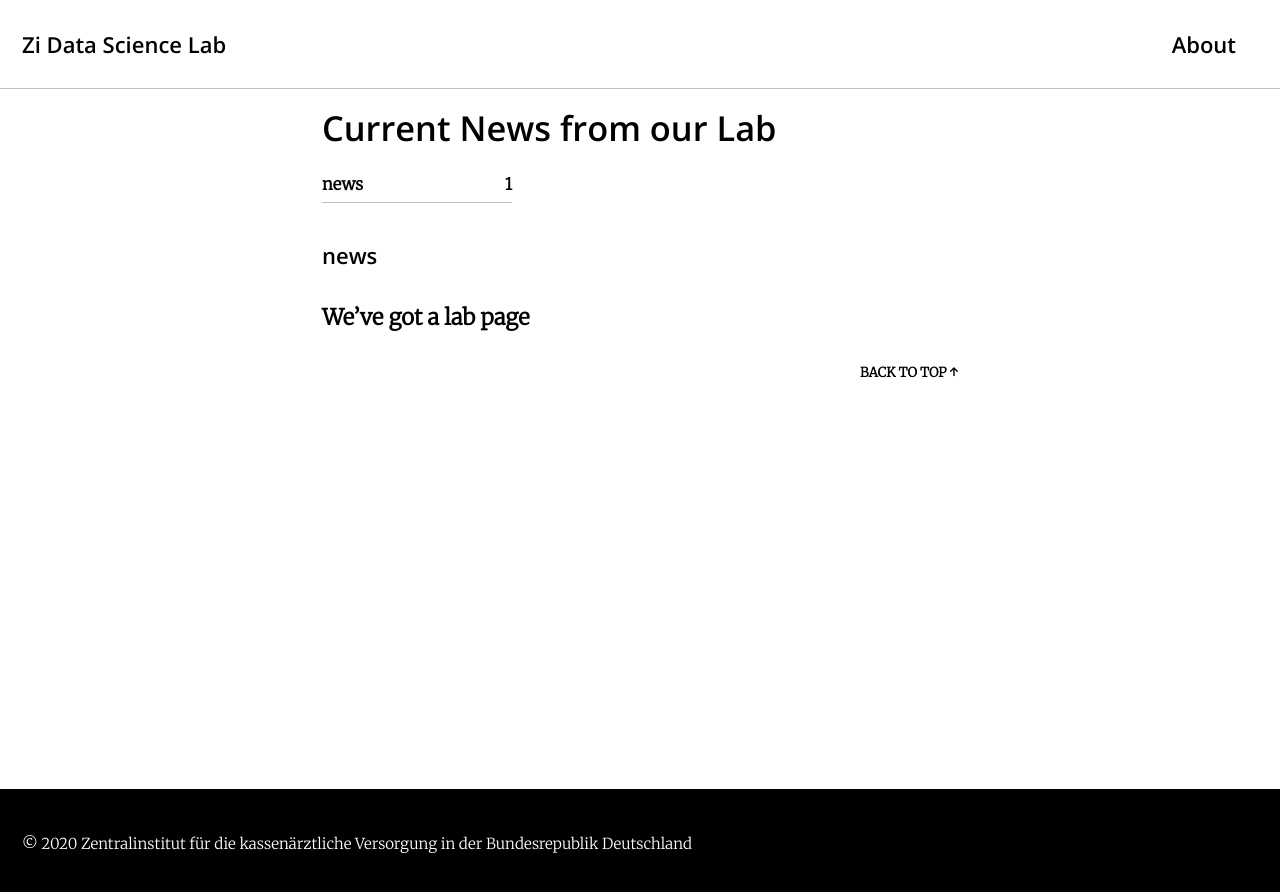
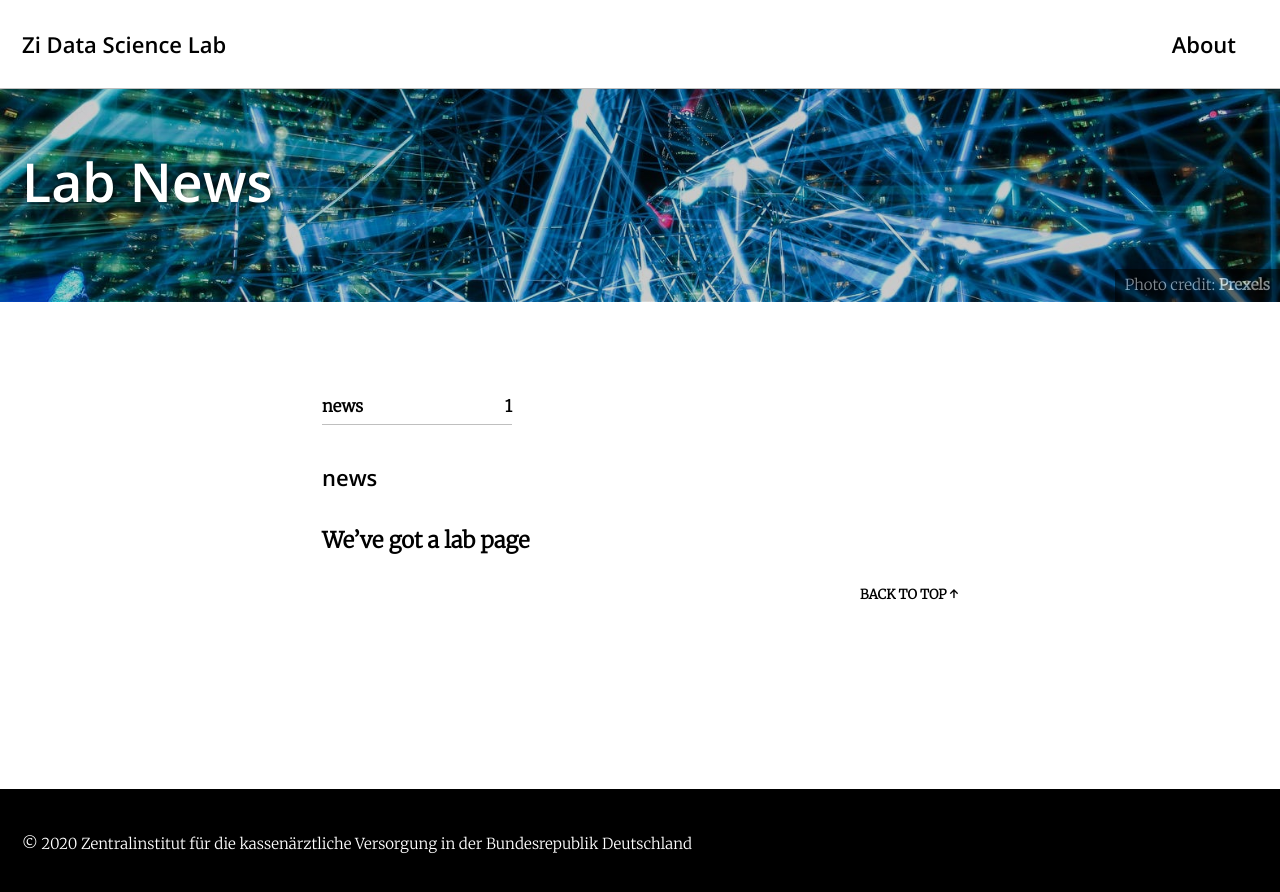
Before and after one commit to zidatalab/zidatalab.github.io, a Jekyll site: the page built from _pages/News.md, in a window 1280 px wide. Shown: the top 892 px of the page. Built offline with Jekyll 4.4.1, drawn with Linux system fonts in a browser that asks for light colours; cached includes are drawn as plain includes; nearby versions of some CDN libraries.

Commit message:
Update News.md

```diff
--- a/_pages/News.md
+++ b/_pages/News.md
@@ -1,5 +1,9 @@
 ---
 layout: categories
-title: "Current News from our Lab"
+title: "Lab News"
+header:
+  overlay_filter: 0.2 # same as adding an opacity of 0.5 to a black background
+  caption: "Photo credit: [**Prexels**](https://www.pexels.com/photo/abstract-art-blur-bright-373543/)"
+  overlay_image: assets/images/pexels-photo-373543.jpeg
 permalink: /categories/
 ---
```
